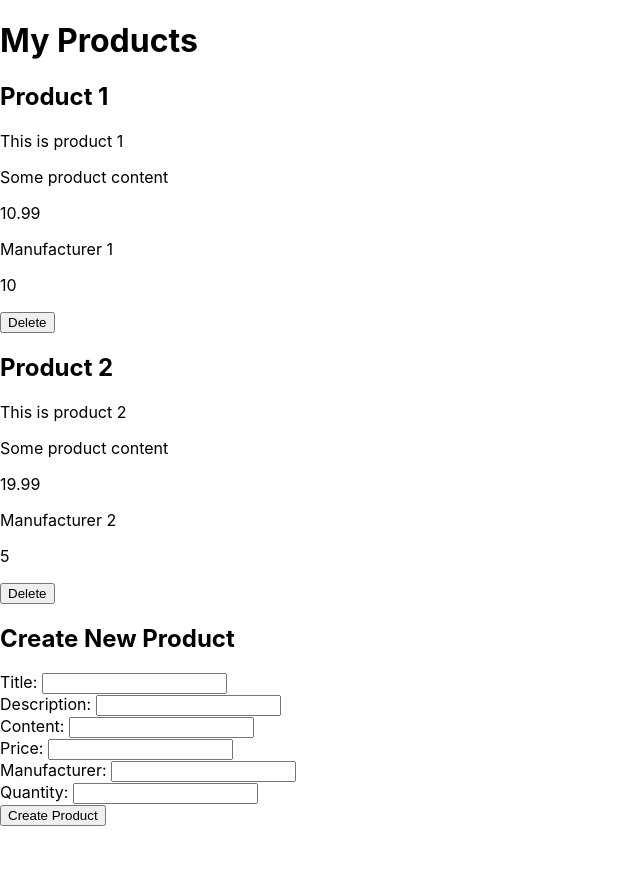
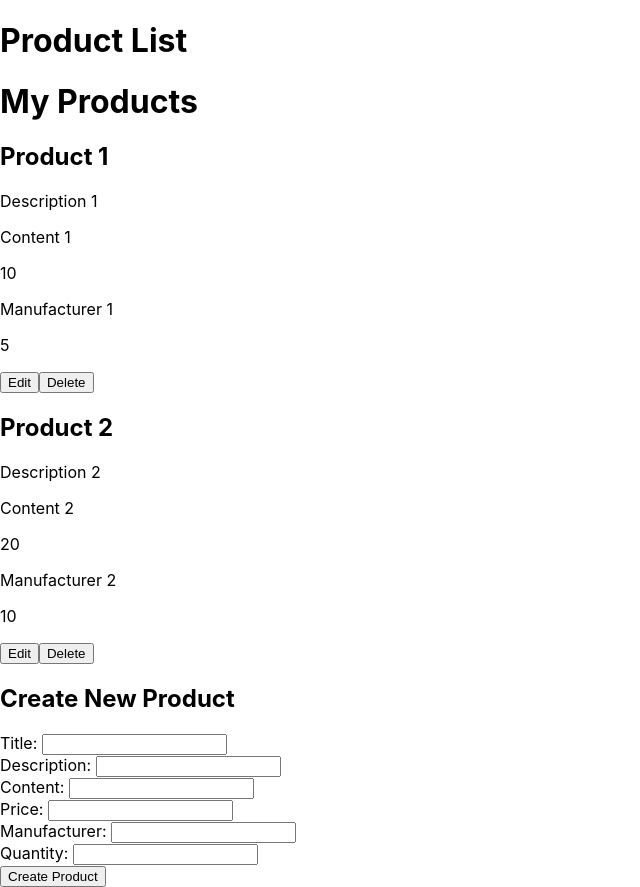
Before and after one commit to arsen-react/React-products, a React (Create React App) app: page / in a window 1280 px wide. Shown: the whole page, without its empty margins (0-640 px from the left). Before the commit the page ends 826 px from the top, so only its background shows below. Built offline with nearby package versions, Linux system fonts and the light colour scheme.

Commit message:
add component for editing

```diff
--- a/src/App.js
+++ b/src/App.js
@@ -1,31 +1,56 @@
 import React, { useState } from "react";
 import ProductList from "./ProductList";
+import SetProduct from "./SetProduct";
 
 const App = () => {
   const [products, setProducts] = useState([
     {
       id: 1,
       title: "Product 1",
-      description: "This is product 1",
-      content: "Some product content",
-      price: 10.99,
+      description: "Description 1",
+      content: "Content 1",
+      price: 10,
       manufacturer: "Manufacturer 1",
-      quantity: 10,
+      quantity: 5,
     },
     {
       id: 2,
       title: "Product 2",
-      description: "This is product 2",
-      content: "Some product content",
-      price: 19.99,
+      description: "Description 2",
+      content: "Content 2",
+      price: 20,
       manufacturer: "Manufacturer 2",
-      quantity: 5,
+      quantity: 10,
     },
   ]);
 
+  const handleDelete = (productId) => {
+    setProducts((prevProducts) =>
+      prevProducts.filter((product) => product.id !== productId)
+    );
+  };
+
+  const handleEdit = (editedProduct) => {
+    setProducts((prevProducts) =>
+      prevProducts.map((product) =>
+        product.id === editedProduct.id ? editedProduct : product
+      )
+    );
+  };
+
+  const handleAddProduct = (newProduct) => {
+    setProducts((prevProducts) => [...prevProducts, newProduct]);
+  };
+
   return (
     <div>
-      <ProductList products={products} setProducts={setProducts} />
+      <h1>Product List</h1>
+      <ProductList
+        products={products}
+        onDelete={handleDelete}
+        onEdit={handleEdit}
+      />
+      <SetProduct onSubmit={handleAddProduct} />
     </div>
   );
 };
--- /dev/null
+++ b/src/EditProduct.jsx
@@ -0,0 +1,90 @@
+import React, { useState } from "react";
+
+const EditProduct = ({ product, onSave, onCancel }) => {
+  const [editedProduct, setEditedProduct] = useState(product);
+
+  const handleInputChange = (event) => {
+    const { name, value } = event.target;
+    setEditedProduct((prevProduct) => ({
+      ...prevProduct,
+      [name]: value,
+    }));
+  };
+
+  const handleSubmit = (event) => {
+    event.preventDefault();
+    onSave(editedProduct);
+  };
+
+  return (
+    <form onSubmit={handleSubmit}>
+      <h2>Edit Product</h2>
+      <div>
+        <label htmlFor="title">Title: </label>
+        <input
+          type="text"
+          name="title"
+          value={editedProduct.title}
+          onChange={handleInputChange}
+          required
+        />
+      </div>
+      <div>
+        <label htmlFor="description">Description: </label>
+        <input
+          type="text"
+          name="description"
+          value={editedProduct.description}
+          onChange={handleInputChange}
+          required
+        />
+      </div>
+      <div>
+        <label htmlFor="content">Content: </label>
+        <input
+          type="text"
+          name="content"
+          value={editedProduct.content}
+          onChange={handleInputChange}
+          required
+        />
+      </div>
+      <div>
+        <label htmlFor="price">Price: </label>
+        <input
+          type="number"
+          name="price"
+          value={editedProduct.price}
+          onChange={handleInputChange}
+          required
+        />
+      </div>
+      <div>
+        <label htmlFor="manufacturer">Manufacturer: </label>
+        <input
+          type="text"
+          name="manufacturer"
+          value={editedProduct.manufacturer}
+          onChange={handleInputChange}
+          required
+        />
+      </div>
+      <div>
+        <label htmlFor="quantity">Quantity: </label>
+        <input
+          type="number"
+          name="quantity"
+          value={editedProduct.quantity}
+          onChange={handleInputChange}
+          required
+        />
+      </div>
+      <button type="submit">Save</button>
+      <button type="button" onClick={onCancel}>
+        Cancel
+      </button>
+    </form>
+  );
+};
+
+export default EditProduct;
--- a/src/Product.js
+++ b/src/Product.js
@@ -1,15 +1,45 @@
-import React from "react";
+import React, { useState } from "react";
+import EditProduct from "./EditProduct";
 
-const Product = ({ product, onDelete }) => {
+const Product = ({ product, onDelete, onEdit, onSave }) => {
+  const [editing, setEditing] = useState(false);
+  const [updatedProduct, setUpdatedProduct] = useState(product);
+
+  const handleEdit = () => {
+    setEditing(true);
+  };
+
+  const handleCancel = () => {
+    setEditing(false);
+  };
+
+  const handleSave = (editedProduct) => {
+    setUpdatedProduct(editedProduct);
+    setEditing(false);
+    // Call the onSave callback function to update the state in the parent component
+    onSave(editedProduct);
+  };
+
   return (
     <div>
-      <h2>{product.title}</h2>
-      <p>{product.description}</p>
-      <p>{product.content}</p>
-      <p>{product.price}</p>
-      <p>{product.manufacturer}</p>
-      <p>{product.quantity}</p>
-      <button onClick={() => onDelete && onDelete(product.id)}>Delete</button>
+      {editing ? (
+        <EditProduct
+          product={updatedProduct}
+          onSave={handleSave}
+          onCancel={handleCancel}
+        />
+      ) : (
+        <>
+          <h2>{updatedProduct.title}</h2>
+          <p>{updatedProduct.description}</p>
+          <p>{updatedProduct.content}</p>
+          <p>{updatedProduct.price}</p>
+          <p>{updatedProduct.manufacturer}</p>
+          <p>{updatedProduct.quantity}</p>
+          <button onClick={handleEdit}>Edit</button>
+          <button onClick={() => onDelete(updatedProduct.id)}>Delete</button>
+        </>
+      )}
     </div>
   );
 };
--- a/src/ProductList.jsx
+++ b/src/ProductList.jsx
@@ -1,45 +1,9 @@
 import React, { useState } from "react";
 import Product from "./Product";
-import { createProduct } from "./productUtils";
+import EditProduct from "./EditProduct";
 
 const ProductList = ({ products, setProducts }) => {
-  const [newProduct, setNewProduct] = useState({
-    id: null,
-    title: "",
-    description: "",
-    content: "",
-    price: "",
-    manufacturer: "",
-    quantity: "",
-  });
-
-  const { title, description, content, price, manufacturer, quantity } =
-    newProduct;
-
-  const handleInputChange = (event) => {
-    const { name, value } = event.target;
-    setNewProduct((prevProduct) => ({
-      ...prevProduct,
-      [name]: value,
-    }));
-  };
-
-  const handleSubmit = (event) => {
-    event.preventDefault();
-    const id = Date.now();
-    const product = createProduct(id, ...Object.values(newProduct));
-    setNewProduct({
-      ...newProduct,
-      id: null,
-      title: "",
-      description: "",
-      content: "",
-      price: "",
-      manufacturer: "",
-      quantity: "",
-    });
-    setProducts((prevProducts) => [...prevProducts, product]);
-  };
+  const [editingProductId, setEditingProductId] = useState(null);
 
   const handleDeleteProduct = (id) => {
     setProducts((prevProducts) =>
@@ -47,80 +11,40 @@ const ProductList = ({ products, setProducts }) => {
     );
   };
 
+  const handleEditProduct = (product) => {
+    setEditingProductId(product.id);
+  };
+
+  const handleUpdateProduct = (editedProduct) => {
+    setEditingProductId(null);
+    setProducts((prevProducts) =>
+      prevProducts.map((product) =>
+        product.id === editedProduct.id ? editedProduct : product
+      )
+    );
+  };
+
   return (
     <div>
       <h1>My Products</h1>
-      {products.map((product) => (
-        <Product
-          key={product.id}
-          product={product}
-          onDelete={handleDeleteProduct}
-        />
-      ))}
-      <form onSubmit={handleSubmit}>
-        <h2>Create New Product</h2>
-        <div>
-          <label htmlFor="title">Title: </label>
-          <input
-            type="text"
-            name="title"
-            value={title}
-            onChange={handleInputChange}
-            required
+      {products.map((product) =>
+        editingProductId === product.id ? (
+          <EditProduct
+            key={product.id}
+            product={product}
+            onSave={handleUpdateProduct}
+            onCancel={() => setEditingProductId(null)}
           />
-        </div>
-        <div>
-          <label htmlFor="description">Description: </label>
-          <input
-            type="text"
-            name="description"
-            value={description}
-            onChange={handleInputChange}
-            required
+        ) : (
+          <Product
+            key={product.id}
+            product={product}
+            onDelete={handleDeleteProduct}
+            onEdit={handleEditProduct}
+            onSave={handleUpdateProduct}
           />
-        </div>
-        <div>
-          <label htmlFor="content">Content: </label>
-          <input
-            type="text"
-            name="content"
-            value={content}
-            onChange={handleInputChange}
-            required
-          />
-        </div>
-        <div>
-          <label htmlFor="price">Price: </label>
-          <input
-            type="number"
-            name="price"
-            value={price}
-            onChange={handleInputChange}
-            required
-          />
-        </div>
-        <div>
-          <label htmlFor="manufacturer">Manufacturer: </label>
-          <input
-            type="text"
-            name="manufacturer"
-            value={manufacturer}
-            onChange={handleInputChange}
-            required
-          />
-        </div>
-        <div>
-          <label htmlFor="quantity">Quantity: </label>
-          <input
-            type="number"
-            name="quantity"
-            value={quantity}
-            onChange={handleInputChange}
-            required
-          />
-        </div>
-        <button type="submit">Create Product</button>
-      </form>
+        )
+      )}
     </div>
   );
 };
```
Also changed, not shown: 1 other file (tests, documents, lock files or other folders).
